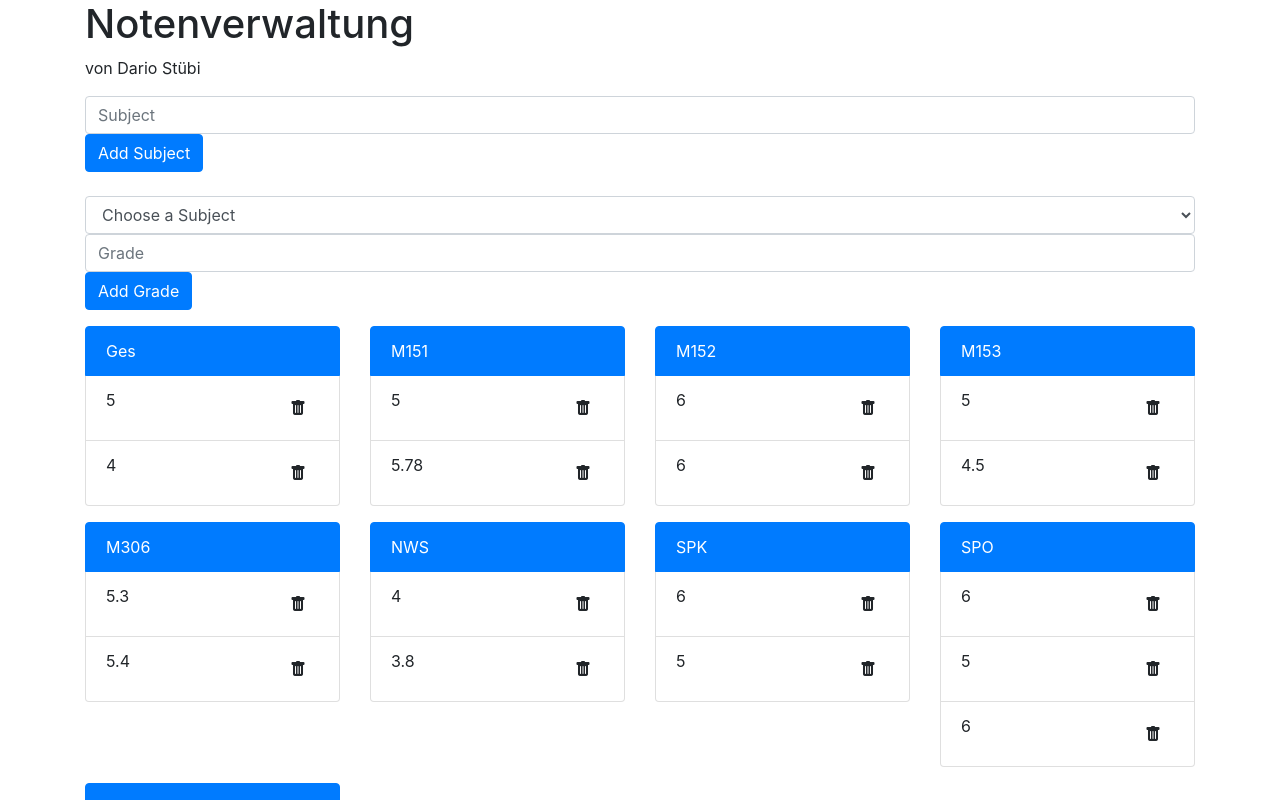
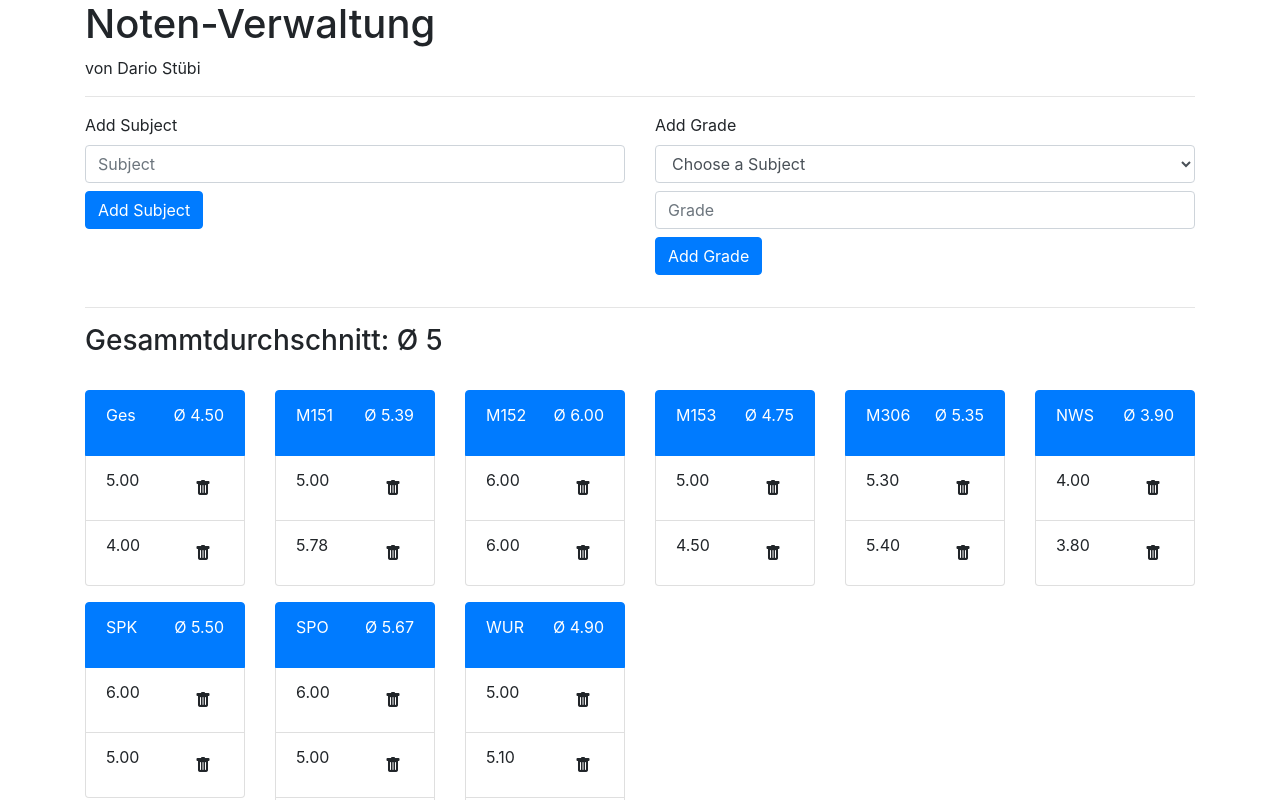
Before and after one commit to edp-darios/m152, a Vue app in the folder Projekt/notenverwaltung/: page / in a window 1280 px wide. Shown: the top 800 px of the page. Built offline with nearby package versions, Linux system fonts and the light colour scheme.

Commit message:
Added AVG

```diff
--- a/Projekt/notenverwaltung/src/views/GradesView.vue
+++ b/Projekt/notenverwaltung/src/views/GradesView.vue
@@ -3,35 +3,51 @@
     <div class="row">
 
       <div class="col-12">
-        <h1>Notenverwaltung</h1>
+        <h1>Noten-Verwaltung</h1>
         <p>von Dario Stübi</p>
+        <hr>
       </div>
-      <div class="col-12">
+
+      <div class="col-md-6">
         <div class="form-group w-100">
-          <input v-model="newSubject" type="text" placeholder="Subject" aria-label="New Subject" aria-describedby="add-button" class="form-control">
-          <button @click="addSubject(this.newSubject)" class="btn btn-primary">Add Subject</button>
-          <br><br>
-          <select v-model="selectSubject" class="form-control">
+          <label for="addSubject">Add Subject</label>
+          <input v-model="newSubject" name="addSubject" type="text" placeholder="Subject" aria-label="New Subject" aria-describedby="add-button" class="form-control">
+          <button @click="addSubject(this.newSubject)" class="btn btn-primary mt-2">Add Subject</button>
+        </div>
+      </div>
+
+      <div class="col-md-6">
+        <div class="form-group w-100">
+          <label for="addGrade">Add Grade</label>
+          <select name="addGrade" v-model="selectSubject" class="form-control">
             <option value="disabled" disabled>Choose a Subject</option>
             <option v-for="subject in subjects" :value="subject.subject">{{ subject.subject }}</option>
           </select>
-          <input v-model="newGrade" type="text" placeholder="Grade" aria-label="New Grade" aria-describedby="add-button" class="form-control">
-          <button @click="addGrade(this.newGrade, this.selectSubject)" class="btn btn-primary">Add Grade</button>
+          <input v-model="newGrade" type="number" placeholder="Grade" aria-label="New Grade" aria-describedby="add-button" class="form-control mt-2">
+          <button @click="addGrade(this.newGrade, this.selectSubject)" class="btn btn-primary mt-2">Add Grade</button>
         </div>
       </div>
 
-      <div class="col-md-3 mb-3" v-for="subject in subjects">
+      <div class="col-12">
+        <hr>
+        <h3>Gesammtdurchschnitt: Ø {{ Math.round(parseFloat(overallAVG) * 2) / 2 }}</h3>
+        <br>
+      </div>
+
+      <div class="col-md-3 col-lg-2 mb-3" v-for="subject in subjects">
         <ul class="list-group">
-          <li class="list-group-item active">{{ subject.subject }}</li>
-          <li class="list-group-item d-flex justify-content-between" v-for="grade in subject.grades">
-            <p>{{ grade }}</p>
-            <button @click="removeGrade(grade, subject.subject)" class="btn">
+          <li class="list-group-item active  d-flex justify-content-between">
+            <p>{{ subject.subject }}</p>
+            <p>Ø {{ parseFloat(subject.average).toFixed(2) }}</p>
+          </li>
+          <li class="list-group-item d-flex justify-content-between" v-for="(grade, index) in subject.grades">
+            <p>{{ parseFloat(grade).toFixed(2) }}</p>
+            <button @click="removeGrade(subject.subject, index)" class="btn">
               <i class="bi bi-trash-fill"></i>
             </button>
           </li>
         </ul>
       </div>
-
     </div>
   </div>
 </template>
@@ -42,47 +58,84 @@
   data() {
     return {
       selectSubject: "disabled",
+      overallAVG: 0.00,
+      overallAVGArray: [],
       subjects: [{
         "subject": "Ges",
-          "grades": [5, 4]
+        "grades": [5, 4],
+        "average": 0.00
       }, {
         "subject": "M151",
-          "grades": [5, 5.78]
+        "grades": [5, 5.78],
+        "average": 0.00
       }, {
         "subject": "M152",
-          "grades": [6, 6]
+        "grades": [6, 6],
+        "average": 0.00
       }, {
         "subject": "M153",
-          "grades": [5, 4.5]
+        "grades": [5, 4.5],
+        "average": 0.00
       }, {
         "subject": "M306",
-          "grades": [5.3, 5.4]
+        "grades": [5.3, 5.4],
+        "average": 0.00
       }, {
         "subject": "NWS",
-          "grades": [4, 3.8]
+        "grades": [4, 3.8],
+        "average": 0.00
       }, {
         "subject": "SPK",
-          "grades": [6, 5]
+        "grades": [6, 5],
+        "average": 0.00
       }, {
         "subject": "SPO",
-          "grades": [6, 5, 6]
+        "grades": [6, 5, 6],
+        "average": 0.00
       }, {
         "subject": "WUR",
-          "grades": [5, 5.1, 4.6]
+        "grades": [5, 5.1, 4.6],
+        "average": 0.00
       }]
     }
   },
   methods: {
     addSubject(name) {
-        this.subjects.push({ subject: name });
+      this.subjects.push({ subject: name, grades: [], average: 0.00 });
       this.newSubject = "";
     },
     addGrade(grade, subject) {
-
+      if (grade >= 1 && grade <= 6) {
+        this.subjects[this.subjects.findIndex((sub) => sub.subject == subject)].grades.push(grade);
+        this.newGrade = "";
+        this.updateAVG();
+      } else if (subject != "disabled") {
+        window.alert("Bitte gib eine Note zwischen 1 und 6 ein")
+      } else {
+        window.alert("Bitte wähle ein Subject")
+      }
     },
-      removeGrade(grade, subject) {
-
+    removeGrade(subject, index) {
+      this.subjects[this.subjects.findIndex((sub) => sub.subject == subject)].grades.splice(index, 1);
+      this.updateAVG();
+    },
+    updateAVG() {
+      const average = arr => arr.reduce((a, b) => a + b, 0) / arr.length;
+      this.overallAVGArray = [];
+      this.subjects.forEach(subject => {
+        subject.average = average(subject.grades)
+        if (isNaN(subject.average)) {
+          subject.average = 0;
         }
+        if (subject.average != 0.00) {
+          this.overallAVGArray.push(subject.average)
+        }
+      });
+      this.overallAVG = average(this.overallAVGArray)
+    }
+  },
+  beforeMount() {
+    this.updateAVG();
   }
 }
 </script>
```
Lines whose indentation alone changed are shown as unchanged.
